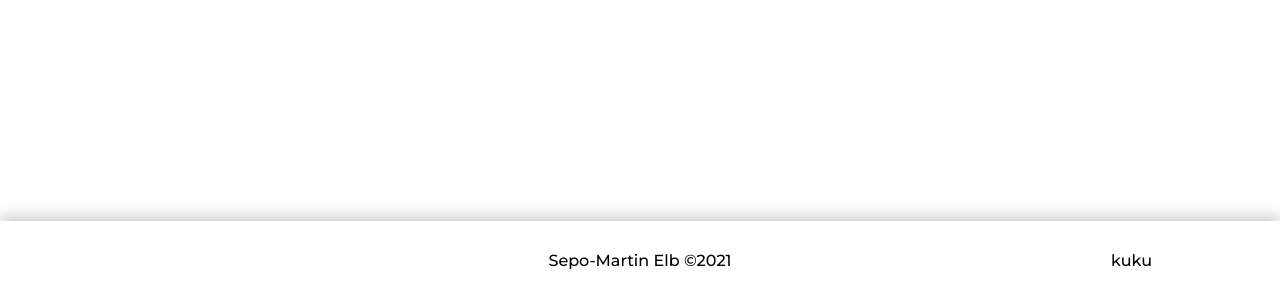
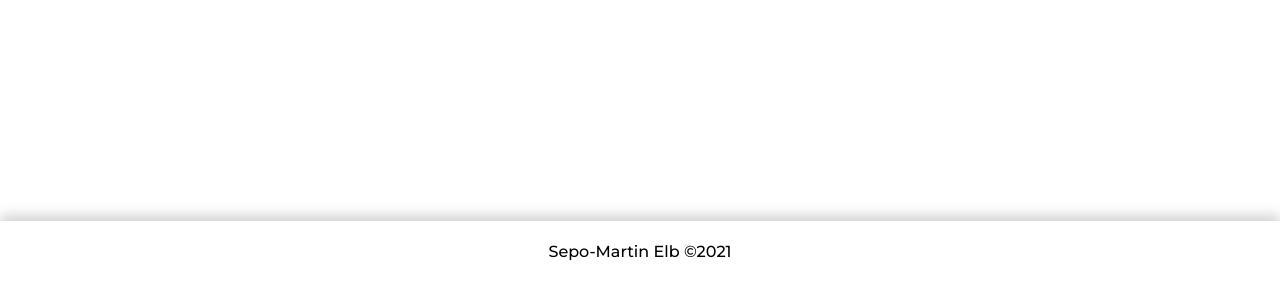
Before and after one commit to elbsepomartin/elbsepomartin.github.io, a plain HTML site: page index.html in a window 1280 px wide. Shown: the part 2216-2516 px from the top of the page. Drawn offline with Linux system fonts and the light colour scheme.

Commit message:
Update index.html

```diff
--- a/index.html
+++ b/index.html
@@ -226,7 +226,6 @@
 
     <footer>
         <p class="logo__text">Sepo-Martin Elb &copy;2021</p>
-        kuku
     </footer>
 
 
```
